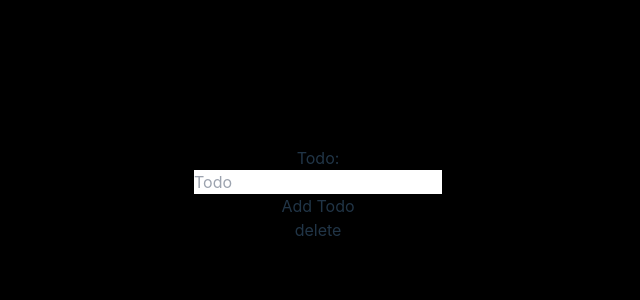
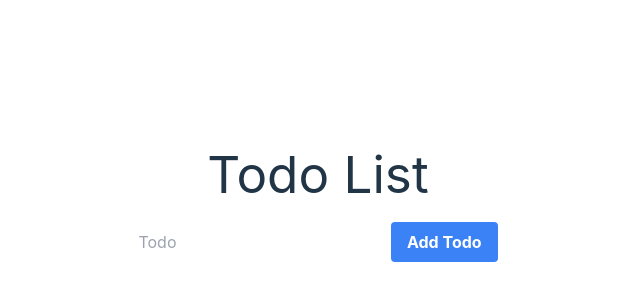
Before and after one commit to tiagomvf/todolist-vanilla-js, a website built with Vite: page index.html in a window 1280 px wide. Shown: the part 206-506 px from the top of the page, without its empty margins (322-962 px from the left). Built offline with nearby package versions, Linux system fonts and the light colour scheme.

Commit message:
Add Tailwind

```diff
--- a/App.js
+++ b/App.js
@@ -9,9 +9,11 @@ import {html,render} from 'lit-html';
 
 const template=({todos, selectedTodos}) => html`
 <form>
-  <label for="todo">Todo:</label><br>
-  <input type="text" id="todo" name="todo" placeholder="Todo"><br>
-  <input type="submit" value="Add Todo" id="submit"
+  <h1 class="p-5">Todo List</h1>
+
+  <input type="text" id="todo" name="todo" placeholder="Todo">
+  <input
+    class="bg-blue-500 text-white font-bold py-2 px-4 rounded" type="submit" value="Add Todo" id="submit"
     @click=${
       e => {
       let id = self.crypto.randomUUID();
@@ -38,7 +40,8 @@ ${todos.map(todo => {
   </div>`
   } )
  }
- <input type="button" id="delete" value="delete"
+
+ <input ?hidden=${todoStore.todos.length == 0} class="bg-red-500 text-white font-bold py-2 px-4 rounded" type="button" id="delete" value="delete"
    @click=${ e => {
       let checkboxes = document.querySelectorAll("input[name=todoItem]");
       todoStore.deleteTodos([...checkboxes].filter(x=> x.checked).map(x=>x.id));
--- a/index.html
+++ b/index.html
@@ -7,8 +7,8 @@
     <script src="https://cdn.tailwindcss.com"></script>
     <title>Vite App</title>
   </head>
-  <body class="flex dark bg-black">
-    <div id="app" class="dark:bg-black">
+  <body class="flex">
+    <div id="app" class="">
     </div>
     <script type="module" src="/main.js"></script>
   </body>
```
